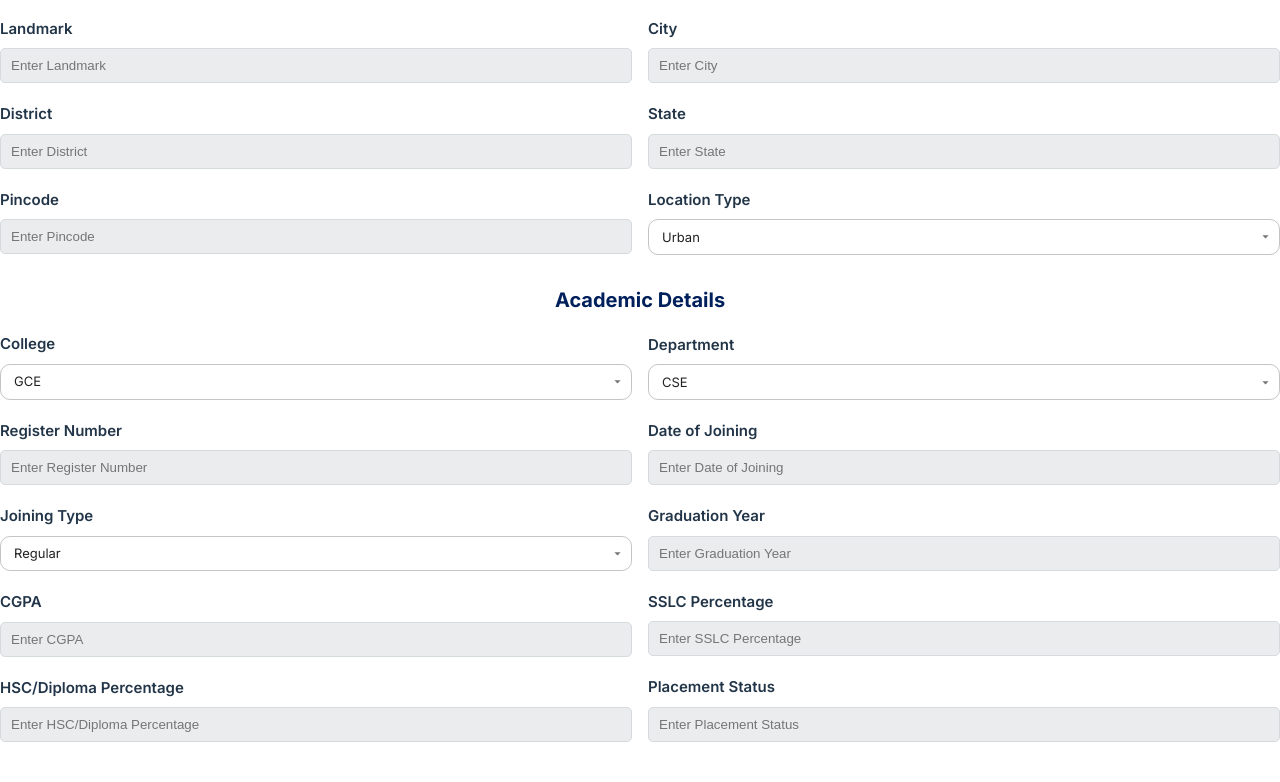
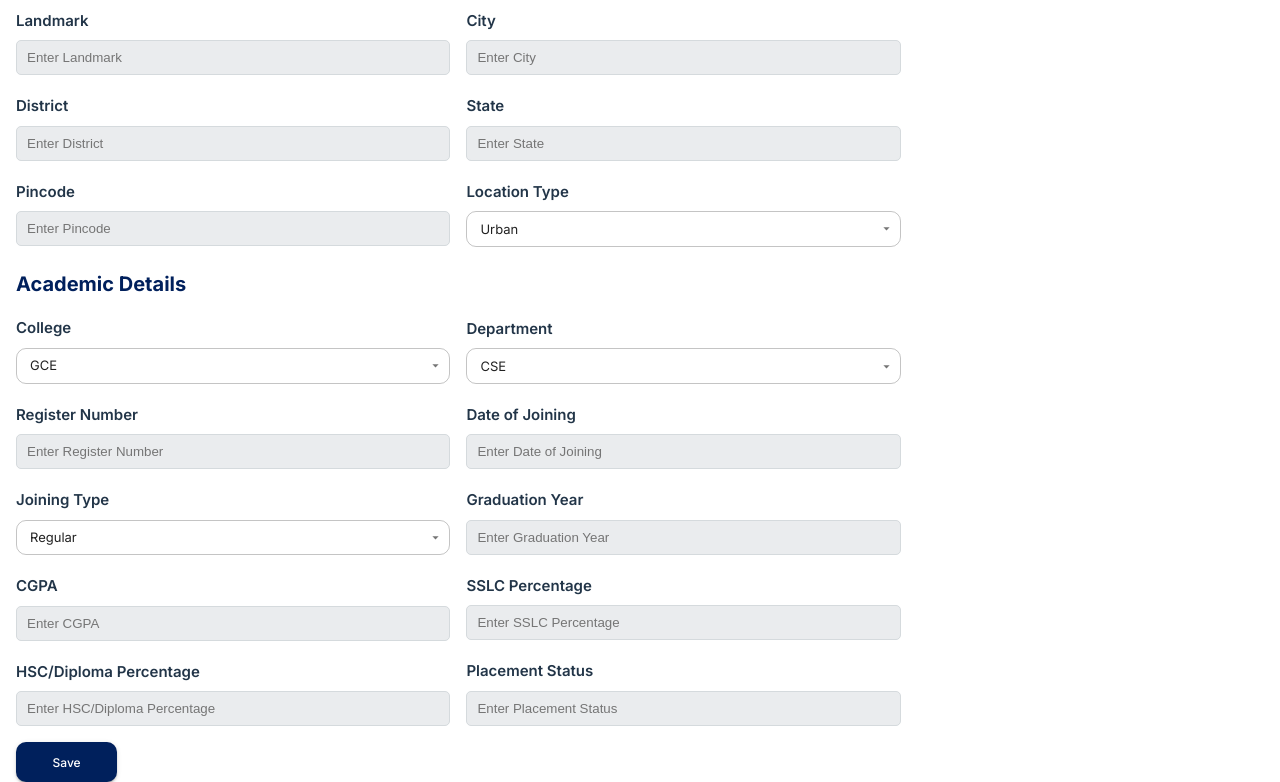
Before and after one commit to nagaraja6050266/RecGrootClient, a React (Vite) app: page /test in a window 1280 px wide. Shown: the part 685-1467 px from the top of the page. Before the commit the page ends 1427 px from the top, so only its background shows below. Built offline with nearby package versions, Linux system fonts and the light colour scheme.

Commit message:
Save button for edit page

```diff
--- a/src/components/EditPage.jsx
+++ b/src/components/EditPage.jsx
@@ -1,11 +1,15 @@
-import { FlexBox } from "./common-components/styledComponents";
+import { FlexBox, StyledButton } from "./common-components/styledComponents";
 import { FormHeader } from "./FormHeader";
 import { FormSegment } from "./FormSegment";
 
 export function EditPage({ heading, subheading, fieldsJson = [] }) {
     return (
-        <FlexBox flexDirection={"column"}>
+        <FlexBox pl={2} mt={2} alignItems={"flex-start"} flexDirection={"column"}>
             <FormHeader heading={heading} subheading={subheading} />
+            <FlexBox
+                width="70%"
+                flexDirection={"column"}
+            >
                 {fieldsJson.map((segment, i) => (
                     <FormSegment
                         segmentHeader={segment.segmentHeader}
@@ -14,5 +18,9 @@ export function EditPage({ heading, subheading, fieldsJson = [] }) {
                     />
                 ))}
             </FlexBox>
+            <StyledButton sx={{ mt: 2 }} width="8%" variant="contained">
+                Save
+            </StyledButton>
+        </FlexBox>
     );
 }
--- a/src/components/FormSegment.jsx
+++ b/src/components/FormSegment.jsx
@@ -28,8 +28,8 @@ export function FormSegment({ segmentHeader, leftInput, rightInput }) {
     );
 
     return (
-        <>
-            <Typography mt={4} variant="h5" color="primary" fontWeight="bold">
+        <FlexBox mt={3} flexDirection={"column"} alignItems={"flex-start"}>
+            <Typography variant="h5" color="primary" fontWeight="bold">
                 {segmentHeader}
             </Typography>
 
@@ -37,6 +37,6 @@ export function FormSegment({ segmentHeader, leftInput, rightInput }) {
                 <FlexBox flexDirection={"column"}>{...leftInputs}</FlexBox>
                 <FlexBox flexDirection={"column"}>{...rightInputs}</FlexBox>
             </FlexBox>
-        </>
+        </FlexBox>
     );
 }
--- a/src/components/common-components/styledComponents.jsx
+++ b/src/components/common-components/styledComponents.jsx
@@ -122,6 +122,7 @@ const StyledButton = styled(Button)`
     border-radius: 10px;
     height: 40px;
     font-size: 12px;
+    width: ${(props) => props.width};
 `;
 
 //Card
--- a/src/pages/settings/Settings.jsx
+++ b/src/pages/settings/Settings.jsx
@@ -1,5 +1,8 @@
 import { Box } from "@mui/material";
-import { FlexBox } from "../../components/common-components/styledComponents.jsx";
+import {
+    FlexBox,
+    StyledButton,
+} from "../../components/common-components/styledComponents.jsx";
 import { FormHeader } from "../../components/FormHeader.jsx";
 import { EnableButton } from "../../components/input-components/EnableButton.jsx";
 import CustomLabelInput from "../../components/input-components/CustomLabelInput.jsx";
@@ -49,6 +52,9 @@ export function Settings() {
                     />
                 ))}
             </FlexBox>
+            <StyledButton sx={{ mt: 2 }} width="8%" variant="contained">
+                Save
+            </StyledButton>
         </FlexBox>
     );
 }
```
Lines whose indentation alone changed are shown as unchanged.
